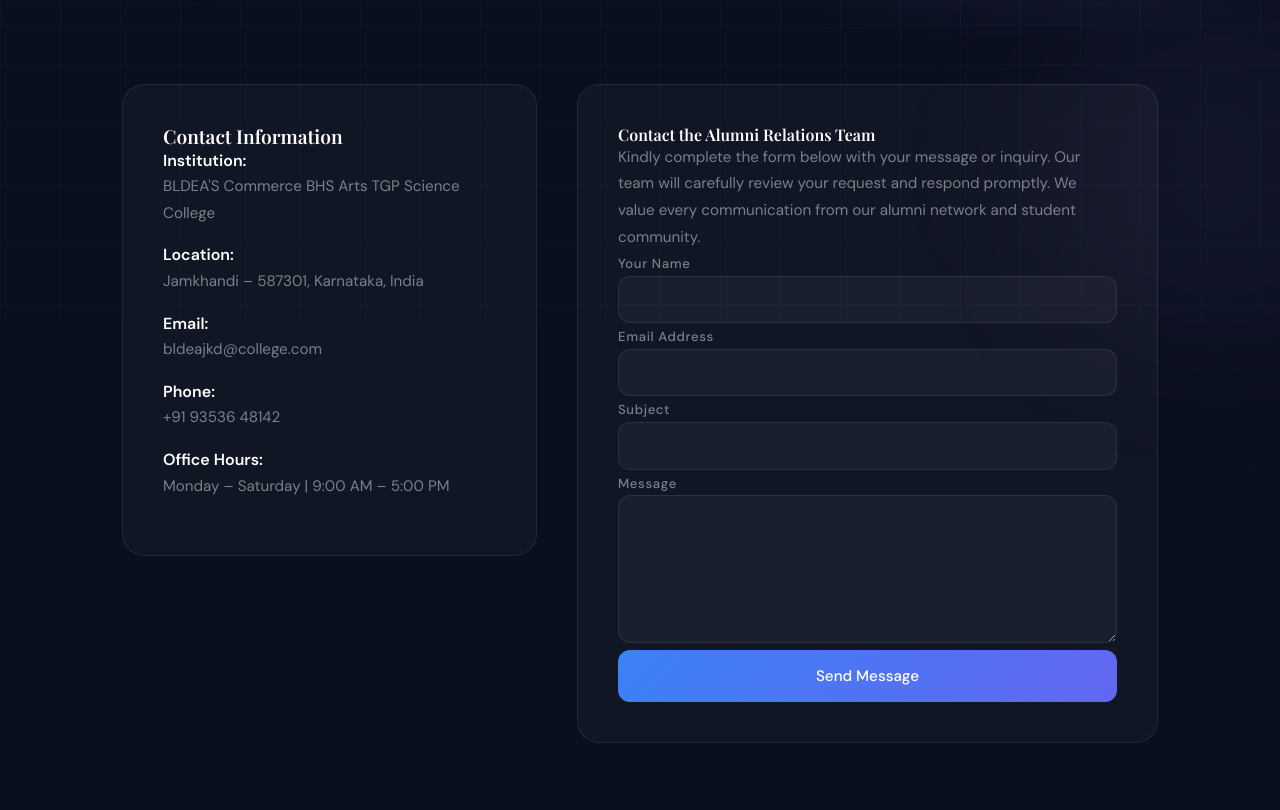
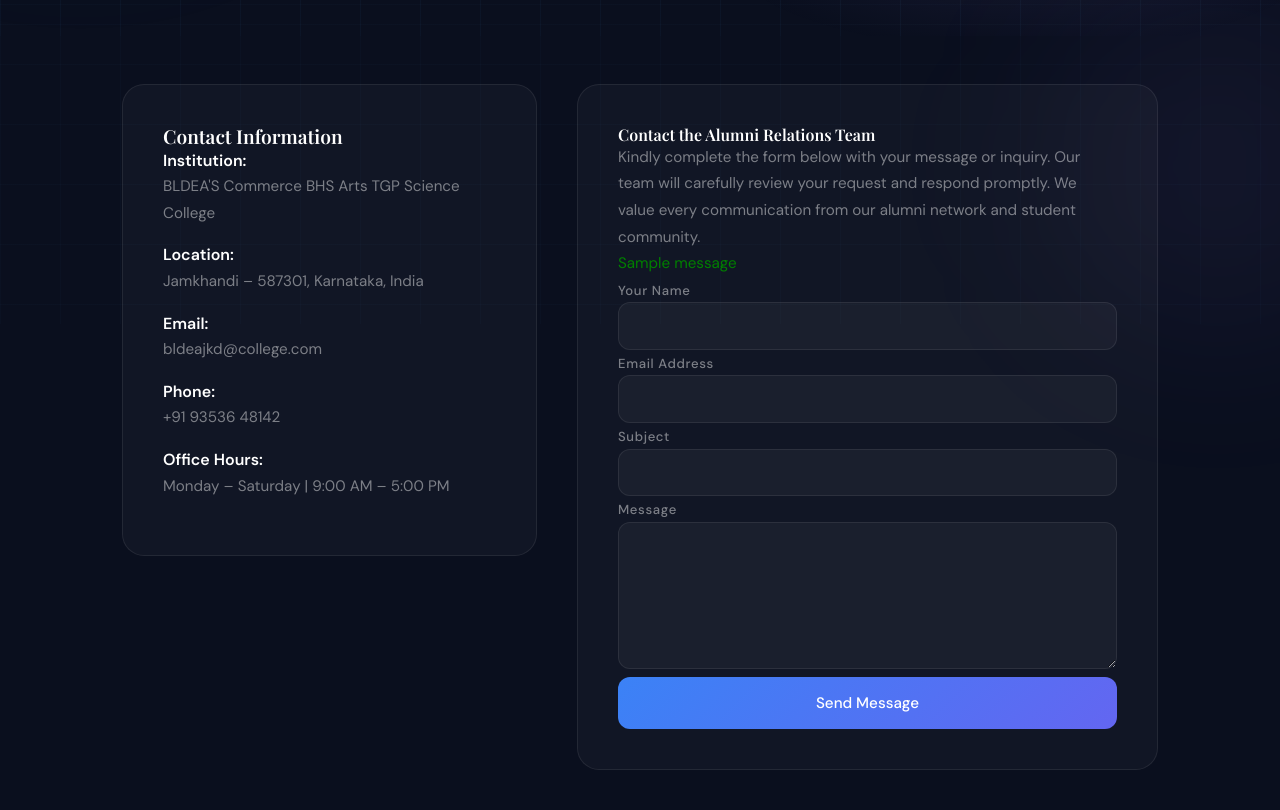
Before and after one commit to PrajwalItnal/Alumni-Portal, a Django app: page /contact in a window 1280 px wide. Shown: the part 476-1286 px from the top of the page. Run offline with Django 4.2, Linux system fonts and the light colour scheme; tables that the repository leaves empty hold one stand-in row (values such as "Sample post"); one stand-in notice (Sample message) is shown.

Commit message:
editing contact

```diff
--- a/alumni_portal/views.py
+++ b/alumni_portal/views.py
@@ -1,8 +1,9 @@
 from django.http import HttpResponse
 from django.shortcuts import redirect, render
 from django.contrib import messages
-
 from user.models import User
+from django.core.mail import send_mail
+from django.conf import settings
 
 def home(request):
     return render(request, "home.html")
@@ -10,31 +11,31 @@ def home(request):
 def about(request):
     return render(request, "about.html")
 
-from django.core.mail import send_mail
-from django.conf import settings
-from django.shortcuts import render
-
 def contact(request):
     if request.method == 'POST':
         name = request.POST.get("name")
         email = request.POST.get("email")
         message = request.POST.get("message")
 
-        subject = "New Contact Message – Alumni Portal"
+        subject = "New Contact Form Submission | Alumni Portal"
+        body = f"""
+        Dear Administrator,
 
-        body = f"""
-            Dear Admin,
+        A new message has been submitted through the Alumni Portal Contact Form.
 
-            You have received a new contact message from the Alumni Portal website.
+        Contact Details:
+        ----------------------------------------
+        Name  : {name}
+        Email : {email}
+        ----------------------------------------
 
-            Name: {name}
-            Email: {email}
+        Message:
+        {message}
 
-            Message:
-            {message}
+        Please review this inquiry and respond as appropriate.
 
-            Thank you,
-            Alumni Portal System
+        Best Regards,
+        Alumni Portal System
         """
 
         send_mail(
@@ -45,20 +46,25 @@ def contact(request):
             fail_silently=False,
         )
 
-        user_subject = "Thank You for Contacting Us – Alumni Portal"
+        user_subject = "Thank You for Contacting Alumni Portal"
         user_body = f"""
-            Dear {name},
+        Dear {name},
 
-            Thank you for contacting the Alumni Portal.
+        Thank you for contacting the Alumni Portal.
 
-            We have received your message and our team will get back to you as soon as possible.
+        We have successfully received your message and appreciate you reaching out to us.
+        Our team will review your inquiry and respond as soon as possible.
 
-            Here is a copy of your message:
+        For your reference, here is a copy of your message:
 
-            {message}
+        ----------------------------------------
+        {message}
+        ----------------------------------------
 
-            Best Regards,
-            Alumni Portal Team
+        If you have any additional information to share, feel free to reply to this email.
+
+        Warm Regards,
+        Alumni Portal Team
         """
 
         send_mail(
@@ -68,8 +74,8 @@ def contact(request):
             [email],  # Send to user
             fail_silently=False,
         )
-
-        return render(request, "contact.html", {"success": True})
+        messages.success(request, "Your message has been sent successfully! We will get back to you soon.")
+        return redirect('contact')
 
     return render(request, "contact.html")
 
--- a/templates/contact.html
+++ b/templates/contact.html
@@ -141,9 +141,11 @@
             We value every communication from our alumni network and student community.
           </p>
         </div>
-          {% if success %}
-            <p style="color:green;">Message sent successfully!</p>
-          {% endif %}
+        {% if messages %}
+          {% for message in messages %}
+              <p style="color:green;">{{ message }}</p>
+          {% endfor %}
+        {% endif %}
         <form method="POST" class="contact-form">
           {% csrf_token %}
 
--- a/user/views.py
+++ b/user/views.py
@@ -2,7 +2,6 @@ from django.http import HttpResponse
 from django.shortcuts import render
 
 # Create your views here.
-
 def home(request, register_id):
 
     return HttpResponse(f"Welcome to the Alumni Portal User Page, {register_id}!")
```
